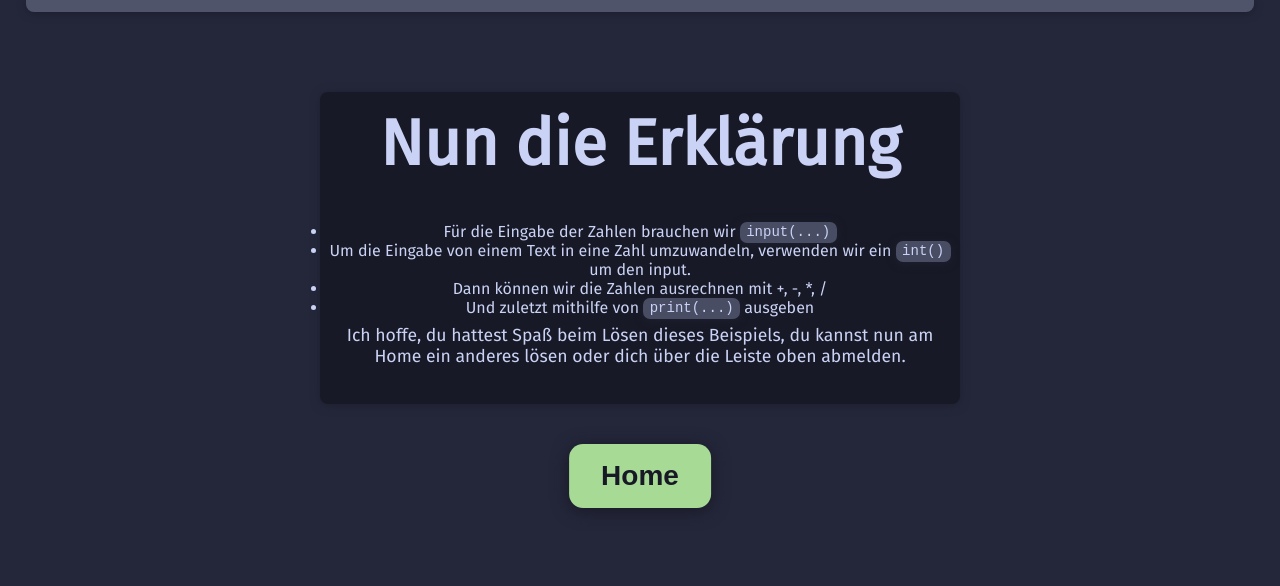
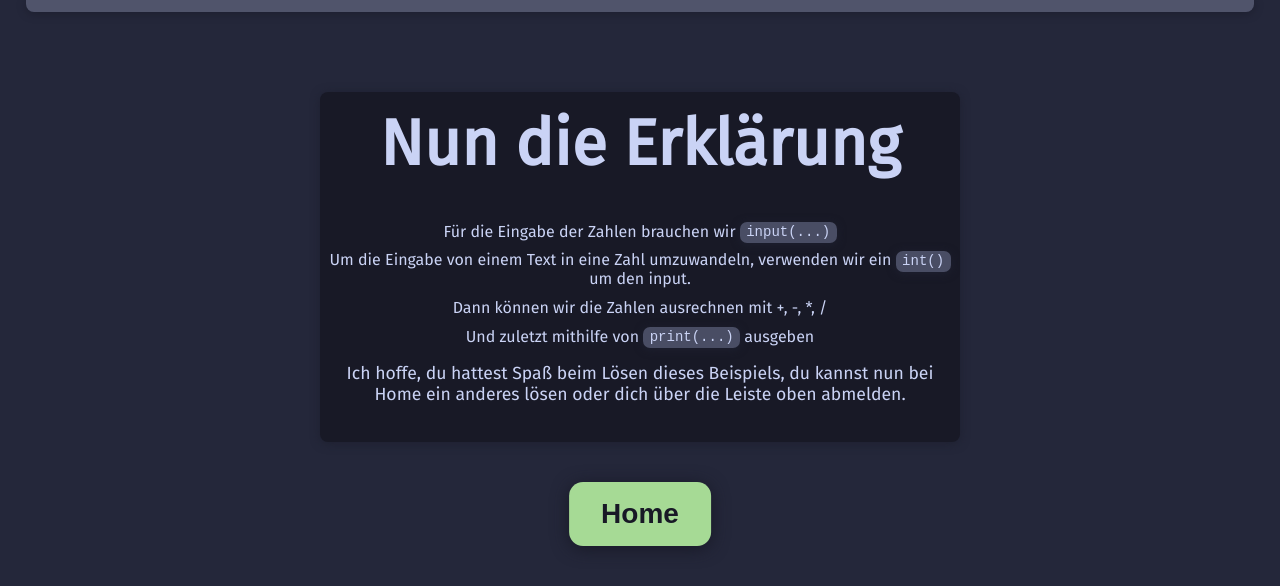
Before and after one commit to 137-Trimethylxanthin/HTL-Vill-Codinglab, a SvelteKit app: page /level2/exp1 in a window 1280 px wide. Shown: the top 586 px of the page. Built offline with nearby package versions, Linux system fonts and the light colour scheme.

Commit message:
UL styling level 2&3

```diff
--- a/src/routes/level2/exp1/+page.svelte
+++ b/src/routes/level2/exp1/+page.svelte
@@ -10,7 +10,17 @@
         <li>Dann können wir die Zahlen ausrechnen mit +, -, *, /</li>
         <li>Und zuletzt mithilfe von <code class="inline-code">print(...)</code> ausgeben</li>
     </ul>
-    <p style="margin-top: 1vh;">Ich hoffe, du hattest Spaß beim Lösen dieses Beispiels, du kannst nun am Home ein anderes lösen oder dich über die Leiste oben abmelden.</p>
+    <p style="margin-top: 1vh;">Ich hoffe, du hattest Spaß beim Lösen dieses Beispiels, du kannst nun bei Home ein anderes lösen oder dich über die Leiste oben abmelden.</p>
 </div>
 
 <button class="next" on:click={() => goto("/home")}>Home</button>
+
+<style>
+    ul {
+        list-style-type: none;
+        font-size: 2vh;
+    }
+    li {
+        margin-bottom: 1.2vh;
+    }
+</style>
--- a/src/routes/level3/exp1/+page.svelte
+++ b/src/routes/level3/exp1/+page.svelte
@@ -9,7 +9,17 @@
         <li>Für die Ausgabe brauchen wir <code class="inline-code">print(...)</code> mit <code class="inline-code">print(..., end="")</code>, um die Absätze zu entfernen</li>
         <li>Für die Verarbeitung brauchen wir eine Schleife, entweder while oder for.</li>
     </ul>
-    <p style="margin-top: 1vh;">Ich hoffe, du hattest Spaß beim Lösen dieses Beispiels, du kannst nun am Home ein anderes lösen oder dich über die Leiste oben abmelden.</p>
+    <p style="margin-top: 1vh;">Ich hoffe, du hattest Spaß beim Lösen dieses Beispiels, du kannst nun bei Home ein anderes lösen oder dich über die Leiste oben abmelden.</p>
 </div>
 
 <button class="next" on:click={() => goto("/home")}>Home</button>
+
+<style>
+    ul {
+        list-style-type: none;
+        font-size: 2vh;
+    }
+    li {
+        margin-bottom: 1.2vh;
+    }
+</style>
```
Also changed, not shown: 1 other file (tests, documents, lock files or other folders).
